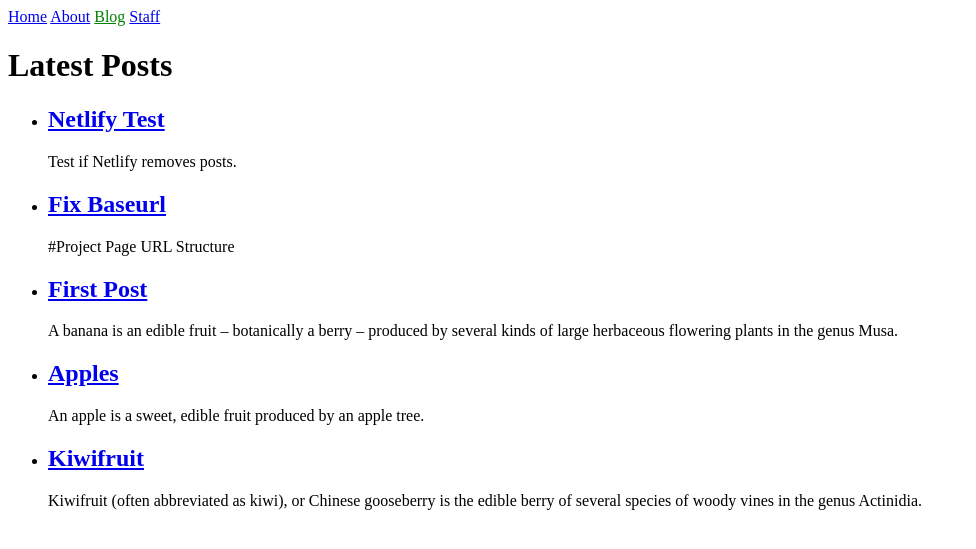
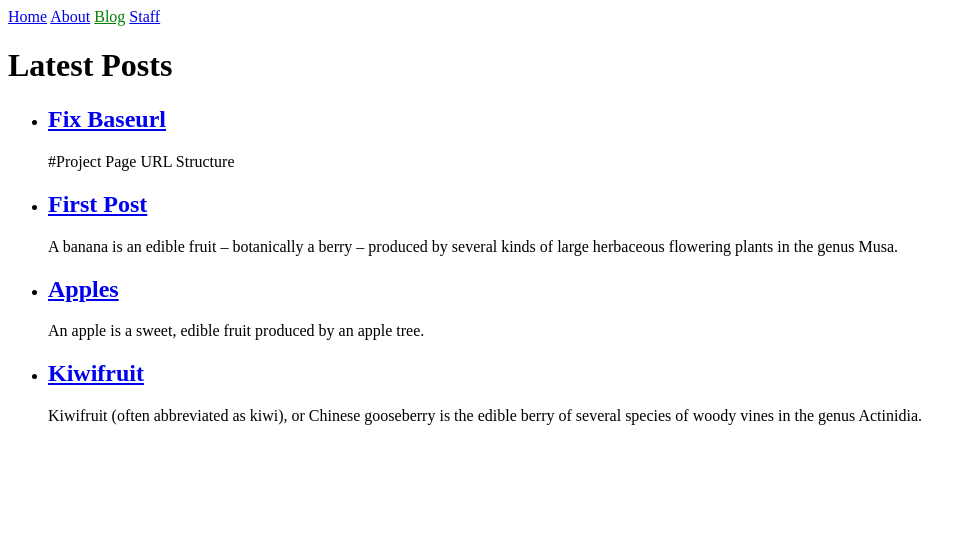
Before and after one commit to planetaska/lovelypatte, a Jekyll site: the page built from blog.html, in a window 1280 px wide. Shown: the top 549 px of the page, without its empty margins (0-976 px from the left). Built offline with Jekyll 4.4.1, drawn with Linux system fonts in a browser that asks for light colours.

Commit message:
Update for netlify

```diff
--- a/_config.yml
+++ b/_config.yml
@@ -1,4 +1,5 @@
 baseurl: '/lovelypatte'
+future: true
 
 collections:
   authors:
--- a/_posts/2021-04-17-netlify-test.md
+++ /dev/null
@@ -1,5 +0,0 @@
----
-layout: post
-author: aska
----
-Test if Netlify removes posts.
```
Also changed, not shown: _posts/2021-04-17-fix-baseurl.md (+2 -0 lines).
